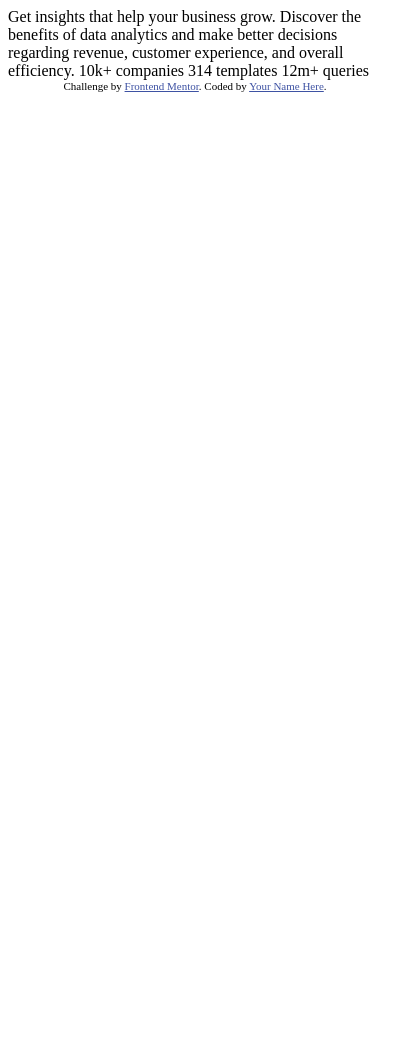
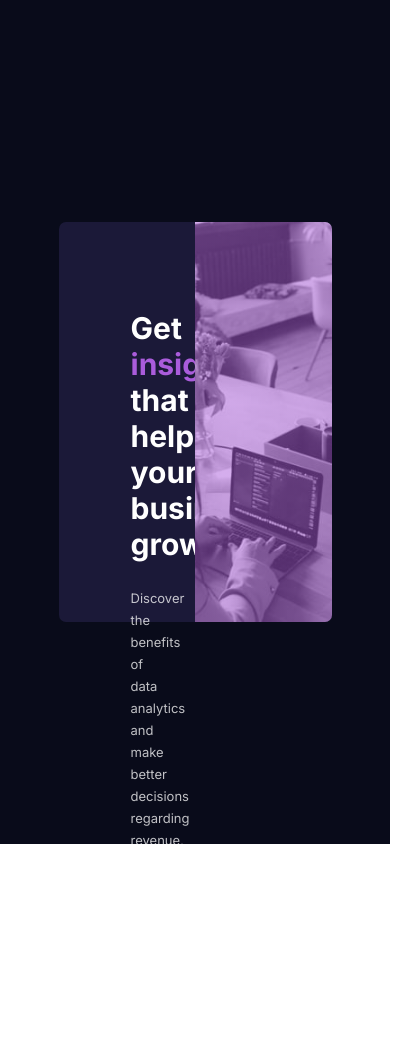
Before and after one commit to mayank-s7/stats-preview-card-component-main, a plain HTML site: page index.html in a window 390 px wide. Shown: the whole page, 416 px wide, since content can reach past the window. Before the commit the page ends 844 px from the top, so only its background shows below. Drawn offline with Linux system fonts and the light colour scheme.

Commit message:
inital commit in branch-1, files without mobile view

```diff
--- a/index.html
+++ b/index.html
@@ -1,33 +1,73 @@
 <!DOCTYPE html>
 <html lang="en">
   <head>
-  <meta charset="UTF-8">
-  <meta name="viewport" content="width=device-width, initial-scale=1.0"> <!-- displays site properly based on user's device -->
+    <meta charset="UTF-8" />
+    <meta name="viewport" content="width=device-width, initial-scale=1.0" />
+    <!-- displays site properly based on user's device -->
 
-  <link rel="icon" type="image/png" sizes="32x32" href="./images/favicon-32x32.png">
+    <link
+      rel="icon"
+      type="image/png"
+      sizes="32x32"
+      href="./images/favicon-32x32.png"
+    />
 
     <title>Frontend Mentor | Stats preview card component</title>
 
     <!-- Feel free to remove these styles or customise in your own stylesheet 👍 -->
     <style>
-    .attribution { font-size: 11px; text-align: center; }
-    .attribution a { color: hsl(228, 45%, 44%); }
+      .attribution {
+        font-size: 11px;
+        text-align: center;
+      }
+      .attribution a {
+        color: hsl(228, 45%, 44%);
+      }
     </style>
+    <link rel="stylesheet" href="style.css" />
   </head>
   <body>
+    <div class="container">
+      <div class="card">
+        <div class="left">
+          <div class="content">
+            <div class="header">
+              <h1>Get <span>insights </span>that help your business grow.</h1>
+            </div>
+            <div class="desc">
+              <p>
+                Discover the benefits of data analytics and make better
+                decisions regarding revenue, customer experience, and overall
+                efficiency.
+              </p>
+            </div>
+            <div class="stats">
+              <div class="companies">
+                <div class="number">10k+</div>
+                <div class="name">companies</div>
+              </div>
 
-  Get insights that help your business grow.
+              <div class="template">
+                <div class="number">314</div>
+                <div class="name">templates</div>
+              </div>
 
-  Discover the benefits of data analytics and make better decisions regarding revenue, customer
-  experience, and overall efficiency.
+              <div class="queries">
+                <div class="number">12m+</div>
+                <div class="name">queries</div>
+              </div>
+            </div>
+          </div>
+        </div>
+        <div class="right">
+          <div class="card-img">
+            <img src="images/image-header-desktop.jpg" alt="">
+          </div>
+          </div>
+        </div>
+      </div>
+    </div>
 
-  10k+ companies
-  314 templates
-  12m+ queries
 
-  <div class="attribution">
-    Challenge by <a href="https://www.frontendmentor.io?ref=challenge" target="_blank">Frontend Mentor</a>.
-    Coded by <a href="#">Your Name Here</a>.
-  </div>
   </body>
 </html>
--- /dev/null
+++ b/style.css
@@ -0,0 +1,127 @@
+@import url('https://fonts.googleapis.com/css2?family=Inter:wght@400;700&family=Lexend+Deca&display=swap');
+
+
+:root{
+    --Very-dark-blue-main-background: hsl(233, 47%, 7%);
+--Dark-desaturated-blue-card-background: hsl(244, 38%, 16%);
+--Soft-violet-accent: hsl(277, 64%, 61%);
+--White-main-heading-stats: hsl(0, 0%, 100%);
+--Slightly-transparent-white-main-paragraph: hsla(0, 0%, 100%, 0.75);
+--Slightly-transparent-white-stat-headings: hsla(0, 0%, 100%, 0.6);
+}
+
+
+*{
+
+    padding: 0;
+    margin: 0;
+    box-sizing: border-box;
+}
+
+body{
+    font-size: 15px;
+
+}
+.container
+{
+    display:flex;
+    align-items: center;
+    justify-content: center;
+    height: 100vh;
+    width: 100vw;
+    background: var(--Very-dark-blue-main-background);
+    background-color: var(--Very-dark-blue-main-background);
+}
+
+.card{
+    display: flex;
+    align-items: center;
+    background: var(--Dark-desaturated-blue-card-background);
+    height: 400px;
+    width: 70%;
+    justify-content: center;
+    border-radius: 7px;
+}
+
+.left{
+display: flex;
+flex-direction: column;
+width: 50%;
+height: 100%;
+
+padding: 3rem;
+}
+.right img{
+    height: 0%;
+}
+.content{
+    display: flex;
+    flex-direction: column;
+
+    width: 90%;
+    margin-left:1.5rem;
+    margin-top: 2.5rem;
+}
+
+.left .header{
+    color: var(--White-main-heading-stats);
+    font-family: "Inter";
+
+}
+.left span{
+    color: var(--Soft-violet-accent);
+}
+
+.left .desc{
+    color: var(--Slightly-transparent-white-main-paragraph);
+    font-family: "Inter";
+    padding-top: 25px;
+    line-height: 22px;
+    font-size: 13px;
+    width:80%;
+}
+
+.stats{
+    display: flex;
+    flex-direction: row;
+    gap: 42px;
+    font-family: "Lexend deca";
+    text-transform: uppercase;
+    padding-top: 3rem;
+    font-size: 20px;
+
+}
+.stats .name{
+    color: var(--Slightly-transparent-white-stat-headings);
+    font-size: 10px;
+    padding-top: 5px;
+    letter-spacing: 1.5px;
+}
+.stats .number{
+    color: var(--White-main-heading-stats);
+    font-size: 120x;
+    font-weight: bold;
+}
+
+.right
+{
+height: 100%;
+display: flex;
+flex-direction: column;
+width: 50%;
+}
+
+
+
+.card-img {
+    z-index: 3;
+    min-height: 100%;
+    background: linear-gradient(
+        0deg,
+        hsla(277, 64%, 61%, 0.5) 0%,
+        hsla(277, 64%, 61%, 0.5) 100%
+      ),
+      url(/images/image-header-desktop.jpg) center no-repeat;
+    background-size: cover;
+    border-radius: 0px 7px 7px 0px;
+  }
```
Lines whose indentation alone changed are shown as unchanged.
